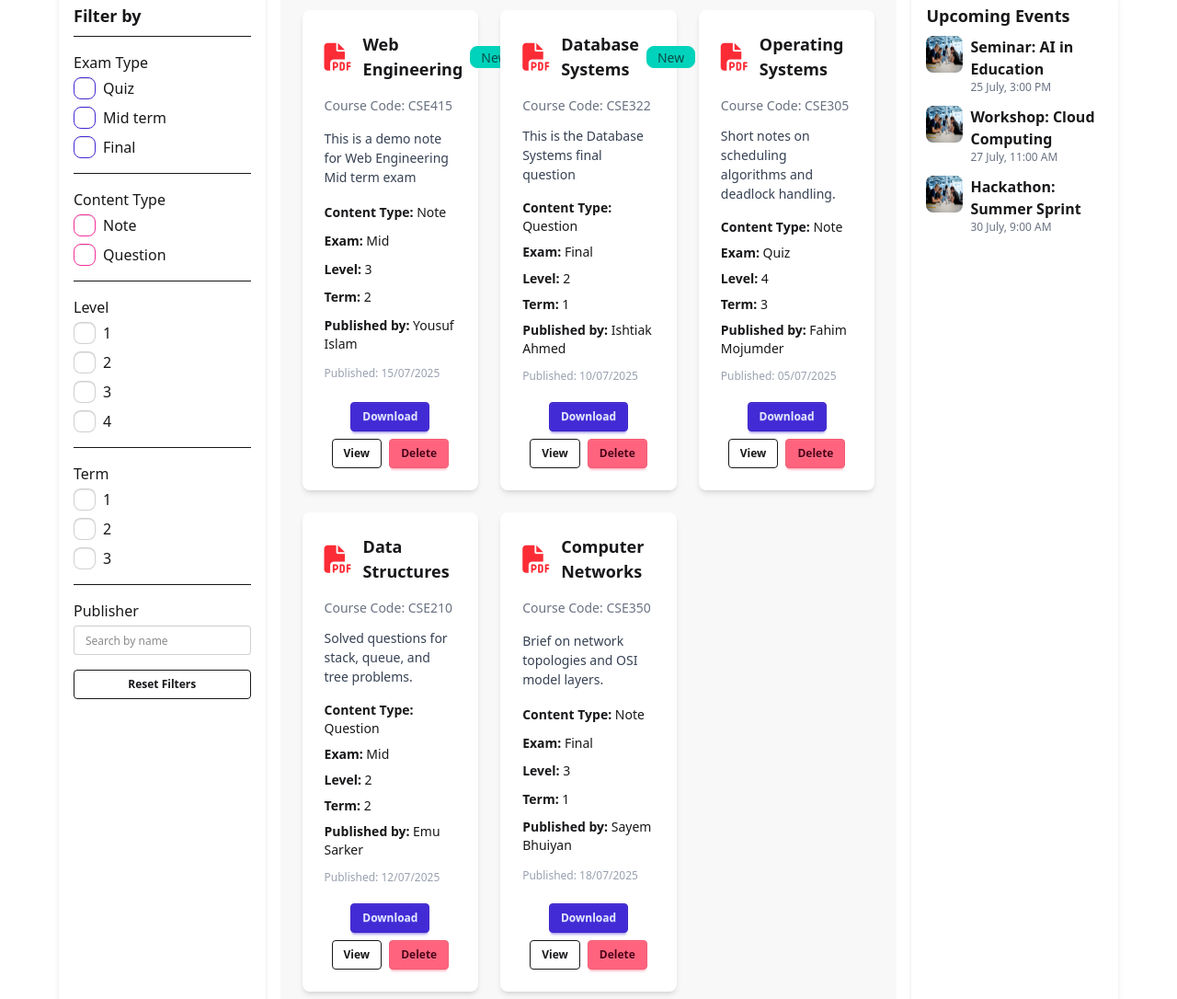
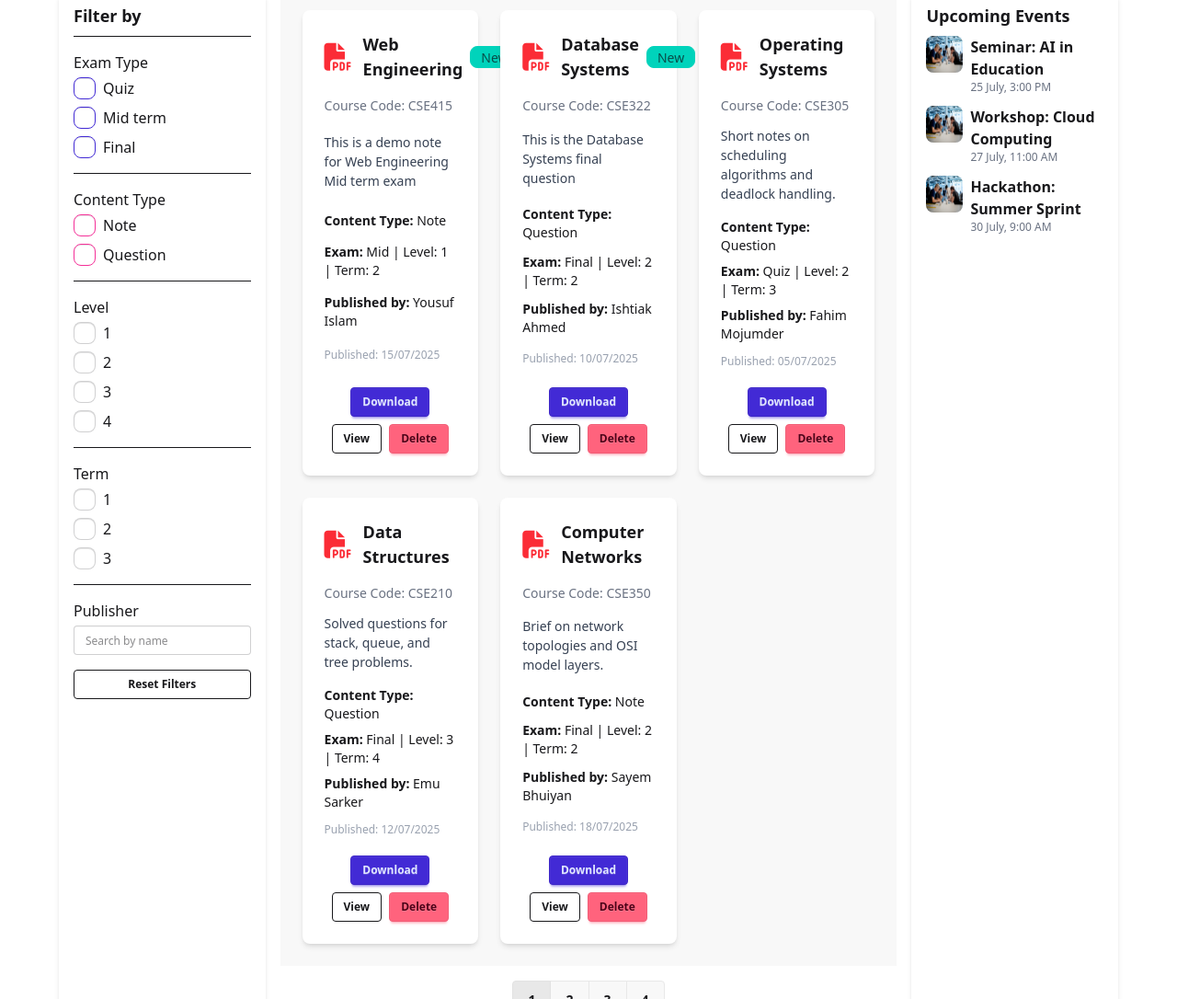
Before and after one commit to techterrorproject/campusconnectstatic, a plain HTML site: page index.html in a window 1280 px wide. Shown: the part 102-1188 px from the top of the page at 92% size. Drawn offline with nearby package versions, Linux system fonts and the light colour scheme.

Commit message:
Add files via upload

```diff
--- a/index.html
+++ b/index.html
@@ -136,9 +136,9 @@
             <p class="text-sm">
               <span class="font-semibold">Content Type:</span> Note
             </p>
-            <p class="text-sm"><span class="font-semibold">Exam:</span> Mid</p>
-            <p class="text-sm"><span class="font-semibold">Level:</span> 3</p>
-            <p class="text-sm"><span class="font-semibold">Term:</span> 2</p>
+            <p class="text-sm">
+              <span class="font-semibold">Exam:</span> Mid | Level: 1 | Term: 2
+            </p>
             <p class="text-sm mb-1">
               <span class="font-semibold">Published by:</span> Yousuf Islam
             </p>
@@ -168,10 +168,8 @@
               <span class="font-semibold">Content Type:</span> Question
             </p>
             <p class="text-sm">
-              <span class="font-semibold">Exam:</span> Final
+              <span class="font-semibold">Exam:</span> Final | Level: 2 | Term: 2
             </p>
-            <p class="text-sm"><span class="font-semibold">Level:</span> 2</p>
-            <p class="text-sm"><span class="font-semibold">Term:</span> 1</p>
             <p class="text-sm mb-1">
               <span class="font-semibold">Published by:</span> Ishtiak Ahmed
             </p>
@@ -196,11 +194,11 @@
               Short notes on scheduling algorithms and deadlock handling.
             </p>
             <p class="text-sm">
-              <span class="font-semibold">Content Type:</span> Note
+              <span class="font-semibold">Content Type:</span> Question
             </p>
-            <p class="text-sm"><span class="font-semibold">Exam:</span> Quiz</p>
-            <p class="text-sm"><span class="font-semibold">Level:</span> 4</p>
-            <p class="text-sm"><span class="font-semibold">Term:</span> 3</p>
+            <p class="text-sm">
+              <span class="font-semibold">Exam:</span> Quiz | Level: 2 | Term: 3
+            </p>
             <p class="text-sm mb-1">
               <span class="font-semibold">Published by:</span> Fahim Mojumder
             </p>
@@ -227,9 +225,9 @@
             <p class="text-sm">
               <span class="font-semibold">Content Type:</span> Question
             </p>
-            <p class="text-sm"><span class="font-semibold">Exam:</span> Mid</p>
-            <p class="text-sm"><span class="font-semibold">Level:</span> 2</p>
-            <p class="text-sm"><span class="font-semibold">Term:</span> 2</p>
+            <p class="text-sm">
+              <span class="font-semibold">Exam:</span> Final | Level: 3 | Term: 4
+            </p>
             <p class="text-sm mb-1">
               <span class="font-semibold">Published by:</span> Emu Sarker
             </p>
@@ -257,10 +255,8 @@
               <span class="font-semibold">Content Type:</span> Note
             </p>
             <p class="text-sm">
-              <span class="font-semibold">Exam:</span> Final
+              <span class="font-semibold">Exam:</span> Final | Level: 2 | Term: 2
             </p>
-            <p class="text-sm"><span class="font-semibold">Level:</span> 3</p>
-            <p class="text-sm"><span class="font-semibold">Term:</span> 1</p>
             <p class="text-sm mb-1">
               <span class="font-semibold">Published by:</span> Sayem Bhuiyan
             </p>
```
